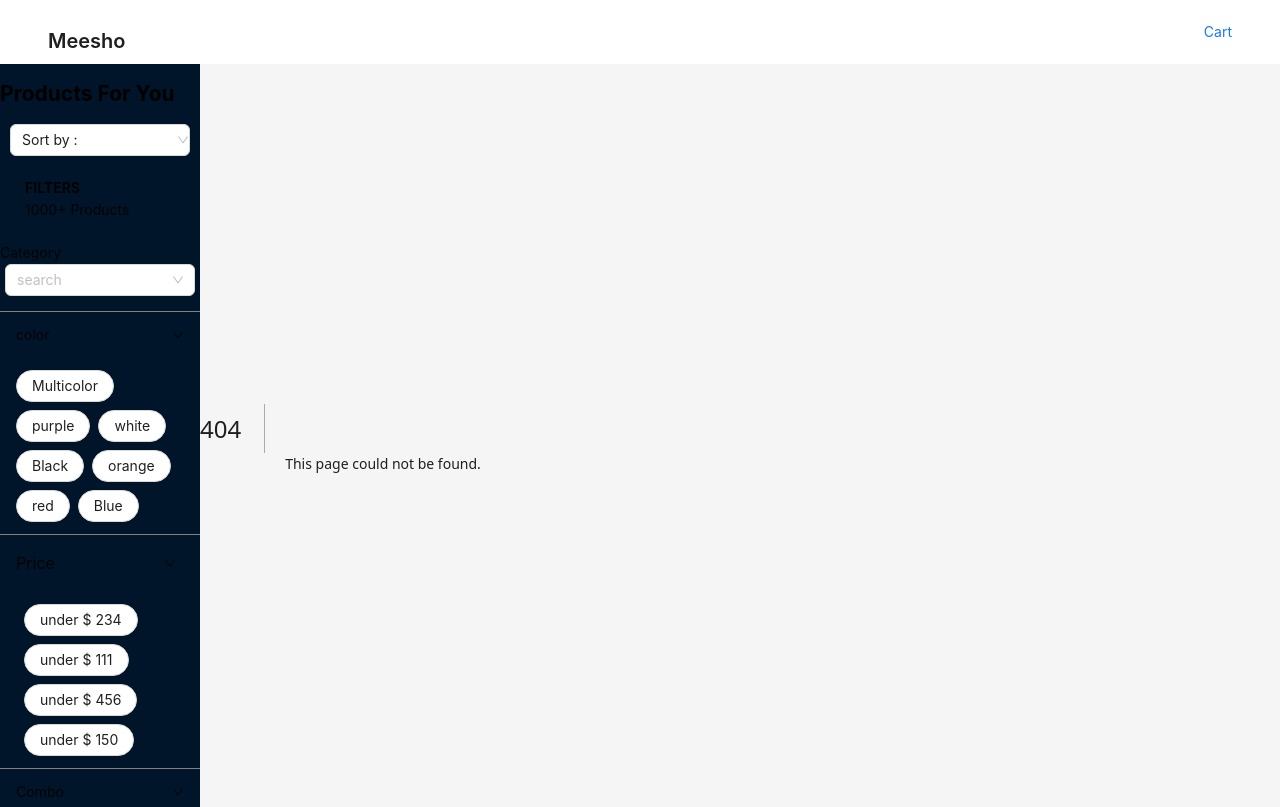
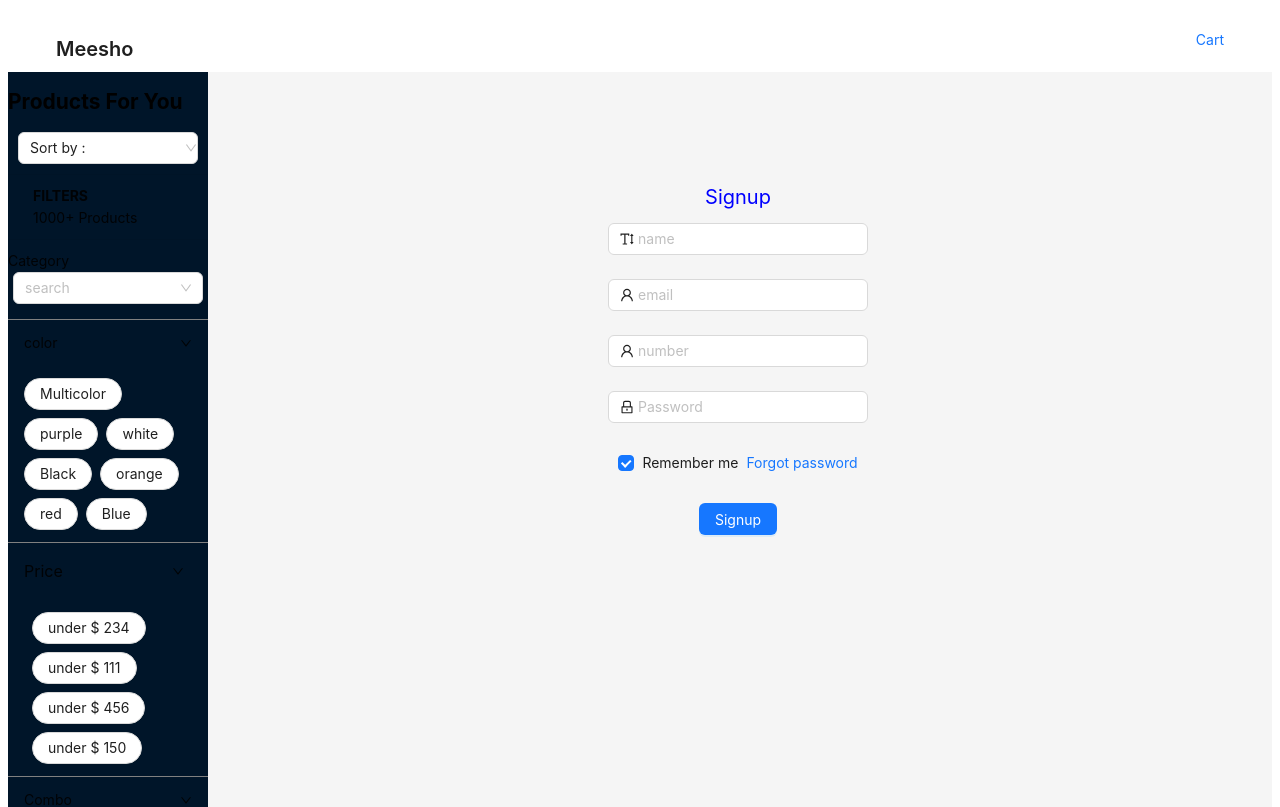
Before and after one commit to trisandyatechnologies/ecom, a Next.js app: page /signup in a window 1280 px wide. Before the commit this address had no page. Shown: the top 807 px of the page. Built offline with nearby package versions, Linux system fonts and the light colour scheme.

Commit message:
Authentication Pages  (#3)
* -

* 2 changes

* on   changes

* hi friends

* removed unwanted files

* changes applied

* changes on auth pages

* changes on auth pages

```diff
--- a/src/app/cart/page.tsx
+++ b/src/app/cart/page.tsx
@@ -1,11 +1,11 @@
 "use client";
 
 import { getCartItems, updateCartItemQuantity } from "@/lib/api";
-import { CartItem } from "@prisma/client";
+
 import { Avatar, Button, List, Skeleton, Typography } from "antd";
 import Link from "next/link";
 import { useEffect, useState } from "react";
-
+import { CartItem } from "@prisma/client";
 export default function Home() {
   const [cartItems, setCartItems] = useState<CartItemType[]>([]);
 
--- a/src/app/layout.tsx
+++ b/src/app/layout.tsx
@@ -18,7 +18,7 @@ const headerStyle: React.CSSProperties = {
 const contentStyle: React.CSSProperties = {
   textAlign: "center",
   minHeight: `calc(100vh - 128px)`,
-  lineHeight: "120px",
+  // lineHeight: "120px",
 };
 
 const siderStyle: React.CSSProperties = {
--- /dev/null
+++ b/src/app/signup/page.tsx
@@ -0,0 +1,69 @@
+'use client';
+import React from 'react';
+import { LineHeightOutlined, LockOutlined, UserOutlined } from '@ant-design/icons';
+import { Button, Checkbox, Form, Input, Typography } from 'antd';
+import Link from 'next/link';
+
+const Signup: React.FC = () => {
+  const onFinish = (values: any) => {
+    console.log('Received values of form: ', values);
+  };
+
+  return (
+    <Form
+      name="normal_login"
+      className="login-form"
+      initialValues={{ remember: true }}
+      onFinish={onFinish}
+      style={{padding:'100px 400px'}}
+    >
+      <Typography style={{color:'blue',margin:'10px', fontSize:'20px'}}>Signup</Typography>
+      <Form.Item
+        name="name"
+        rules={[{ required: true, message: 'Please input your Username!' }]}
+      >
+        <Input prefix={ <LineHeightOutlined  className="site-form-item-icon" />} placeholder="name" />
+      </Form.Item>
+      <Form.Item
+        name="email"
+        rules={[{ required: true, message: 'Please input your Email!' }]}
+      >
+        <Input type='email' prefix={<UserOutlined className="site-form-item-icon" />} placeholder="email" />
+      </Form.Item>
+      <Form.Item
+        name="number"
+        rules={[{ required: true, message: 'Please input your Email!' }]}
+      >
+        <Input type='number' prefix={<UserOutlined className="site-form-item-icon" />} placeholder="number" />
+      </Form.Item>
+      <Form.Item
+        name="password"
+        rules={[{ required: true, message: 'Please input your Password!' }]}
+      >
+        <Input
+          prefix={<LockOutlined className="site-form-item-icon" />}
+          type="password"
+          placeholder="Password"
+        />
+      </Form.Item>
+      <Form.Item>
+        <Form.Item name="remember" valuePropName="checked" noStyle>
+          <Checkbox>Remember me</Checkbox>
+        </Form.Item>
+
+        <a className="login-form-forgot" href="">
+          Forgot password
+        </a>
+      </Form.Item>
+
+      <Form.Item>
+        <Button type="primary" htmlType="submit" className="login-form-button">
+        <Link href="/signin">Signup</Link>
+        </Button>
+
+      </Form.Item>
+    </Form>
+  );
+};
+
+export default Signup;
```
Also changed, not shown: src/app/page.tsx (+6 -2 lines), src/app/signin/page.tsx (added, +59 -0 lines).
